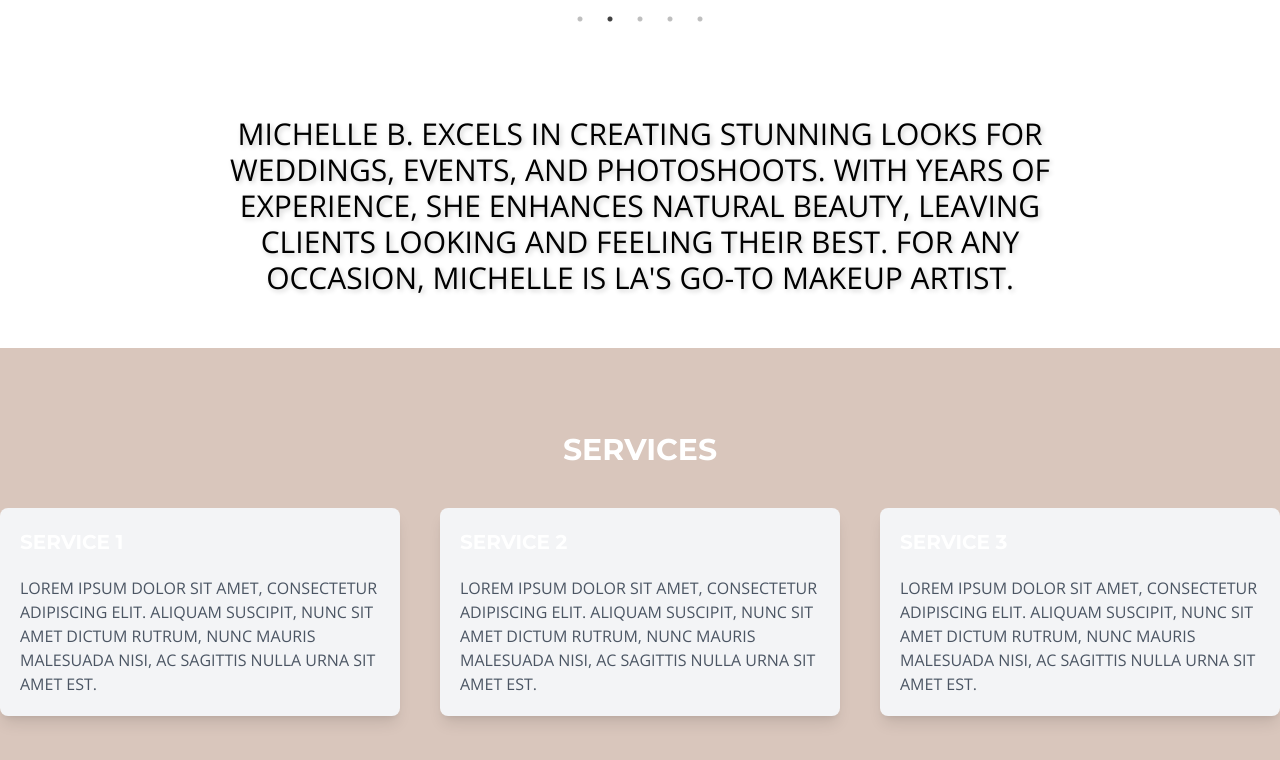
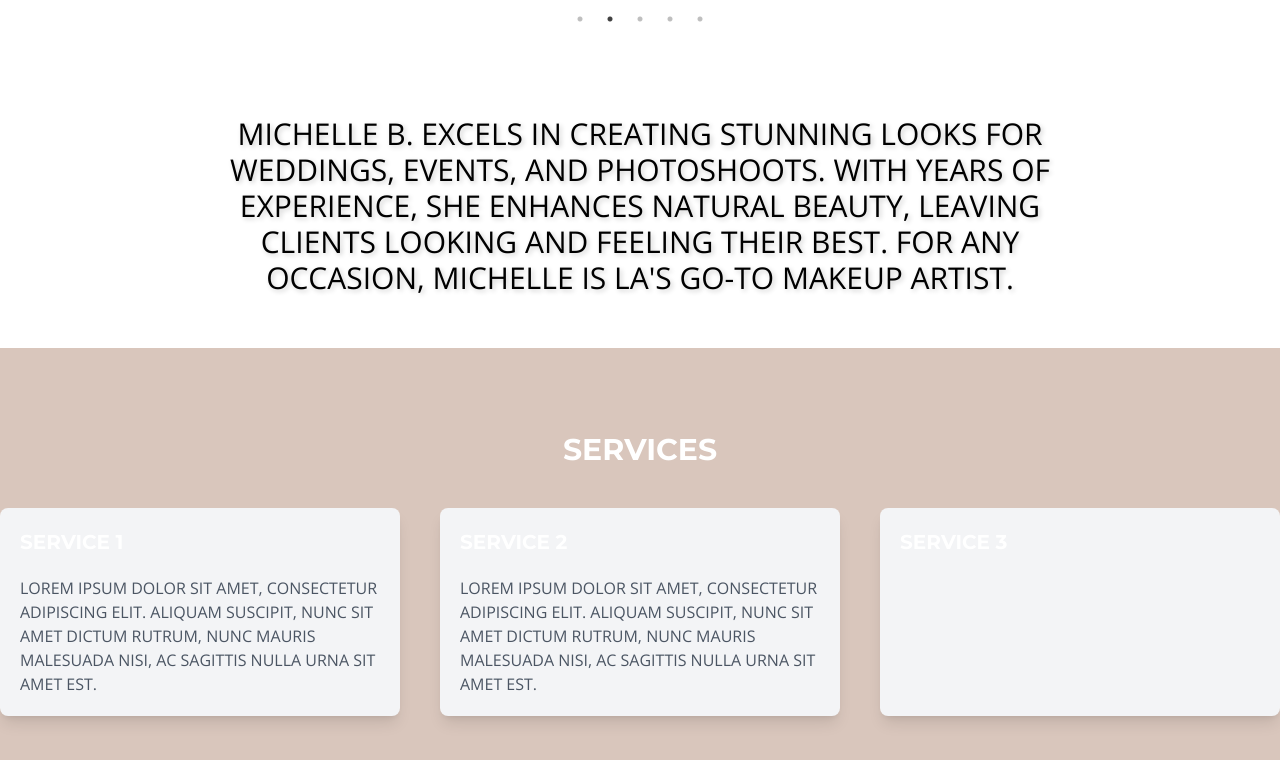
Before and after one commit to JoeLoera/Beauty-Website, a React (Vite) app: page / in a window 1280 px wide. Shown: the part 821-1581 px from the top of the page. Built offline with nearby package versions, Linux system fonts and the light colour scheme.

Commit message:
Making changes to Services

```diff
--- a/src/components/Services.jsx
+++ b/src/components/Services.jsx
@@ -32,11 +32,7 @@ const Services = () => {
           </div>
           <div className="bg-gray-100 p-5 rounded-lg shadow-lg">
             <h2 className="text-xl font-bold mb-5">Service 3</h2>
-            <p className="text-gray-600">
-              Lorem ipsum dolor sit amet, consectetur adipiscing elit. Aliquam
-              suscipit, nunc sit amet dictum rutrum, nunc mauris malesuada nisi,
-              ac sagittis nulla urna sit amet est.
-            </p>
+            <p className="text-gray-600"></p>
           </div>
         </div>
       </div>
```
